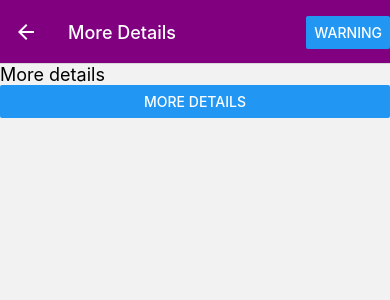
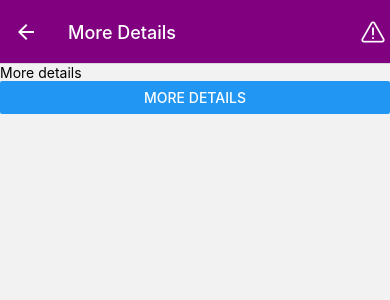
Before and after one commit to YaoyiW27/CS5520, a React Native app: screen /Details in a window 390 px wide. Shown: the top 300 px of the page. Built offline with nearby package versions, Linux system fonts and the light colour scheme.

Commit message:
added warning sign

```diff
--- a/components/GoalDetails.js
+++ b/components/GoalDetails.js
@@ -1,35 +1,44 @@
 import { Button, StyleSheet, Text, View } from "react-native";
-import React, { useState, useLayoutEffect } from "react";
+import React, { useEffect, useState } from "react";
+import PressableButton from "./PressableButton";
+import AntDesign from "@expo/vector-icons/AntDesign";
 
 export default function GoalDetails({ navigation, route }) {
-  const [isWarning, setIsWarning] = useState(false);
+  const [warning, setWarning] = useState(false);
+  function warningHandler() {
+    setWarning(true);
+    navigation.setOptions({ title: "Warning!" });
+  }
+  useEffect(() => {
+    navigation.setOptions({
+      headerRight: () => {
+        return (
+          // <Button title="Warning" color="white" onPress={warningHandler} />
+          <PressableButton
+            pressedHandler={warningHandler}
+            componentStyle={{ backgroundColor: "purple" }}
+            pressedStyle={{ opacity: 0.5, backgroundColor: "purple" }}
+          >
+            <AntDesign name="warning" size={24} color="white" />
+          </PressableButton>
+        );
+      },
+    });
+  }, []);
 
-  console.log(route);
   function moreDetailsHandler() {
     navigation.push("Details");
   }
 
-  useLayoutEffect(() => {
-    navigation.setOptions({
-      title: isWarning ? "Warning!" : route.params ? route.params.goalData.text : "More Details",
-      headerRight: () => (
-        <Button
-          title="Warning"
-          onPress={() => setIsWarning(true)}
-        />
-      ),
-    })
-  }, [navigation, isWarning, route.params]);
-
   return (
     <View>
       {route.params ? (
-        <Text style={[styles.text, isWarning && styles.warningText]}>
+        <Text style={warning && styles.warningStyle}>
           This is details of a goal with text {route.params.goalData.text} and
           id {route.params.goalData.id}
         </Text>
       ) : (
-        <Text style={[styles.text, isWarning && styles.warningText]}>More details</Text>
+        <Text style={warning && styles.warningStyle}>More details</Text>
       )}
       <Button title="More Details" onPress={moreDetailsHandler} />
     </View>
@@ -37,11 +46,7 @@ export default function GoalDetails({ navigation, route }) {
 }
 
 const styles = StyleSheet.create({
-  text: {
-    fontSize: 18,
-    color: "black",
-  },
-  warningText: {
+  warningStyle: {
     color: "red",
   },
 });
--- a/components/PressableButton.js
+++ b/components/PressableButton.js
@@ -1,10 +1,32 @@
-import React from 'react'
-import { Pressable } from 'react-native';
+import { View, Text, Pressable, StyleSheet } from "react-native";
+import React from "react";
 
-export default function PressableButton({children, pressedFunction}) {
+export default function PressableButton({
+  children,
+  componentStyle,
+  pressedHandler,
+  pressedStyle,
+}) {
   return (
-    <Pressable onPress={pressedFunction}>
-      {children}
+    <Pressable
+      onPress={pressedHandler}
+      style={({ pressed }) => {
+        return [
+          styles.defaultStyle,
+          componentStyle,
+          pressed && styles.defaultPressedStyle,
+          pressed && pressedStyle,
+        ];
+      }}
+    >
+      <View>{children}</View>
     </Pressable>
-  )
+  );
 }
+const styles = StyleSheet.create({
+  defaultStyle: { backgroundColor: "beige", padding: 5, borderRadius: 5 },
+  defaultPressedStyle: {
+    backgroundColor: "#a4a",
+    opacity: 0.2,
+  },
+});
```
